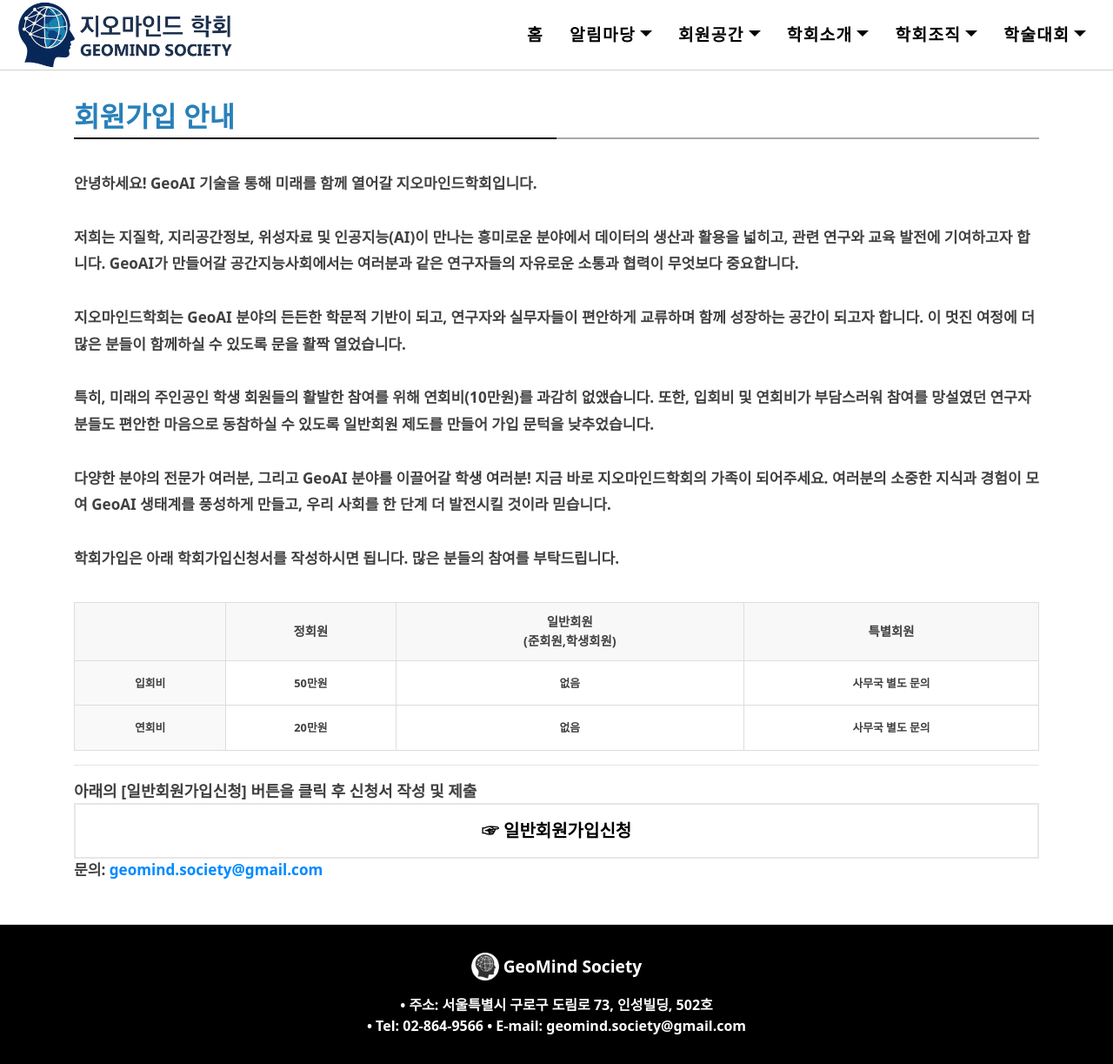
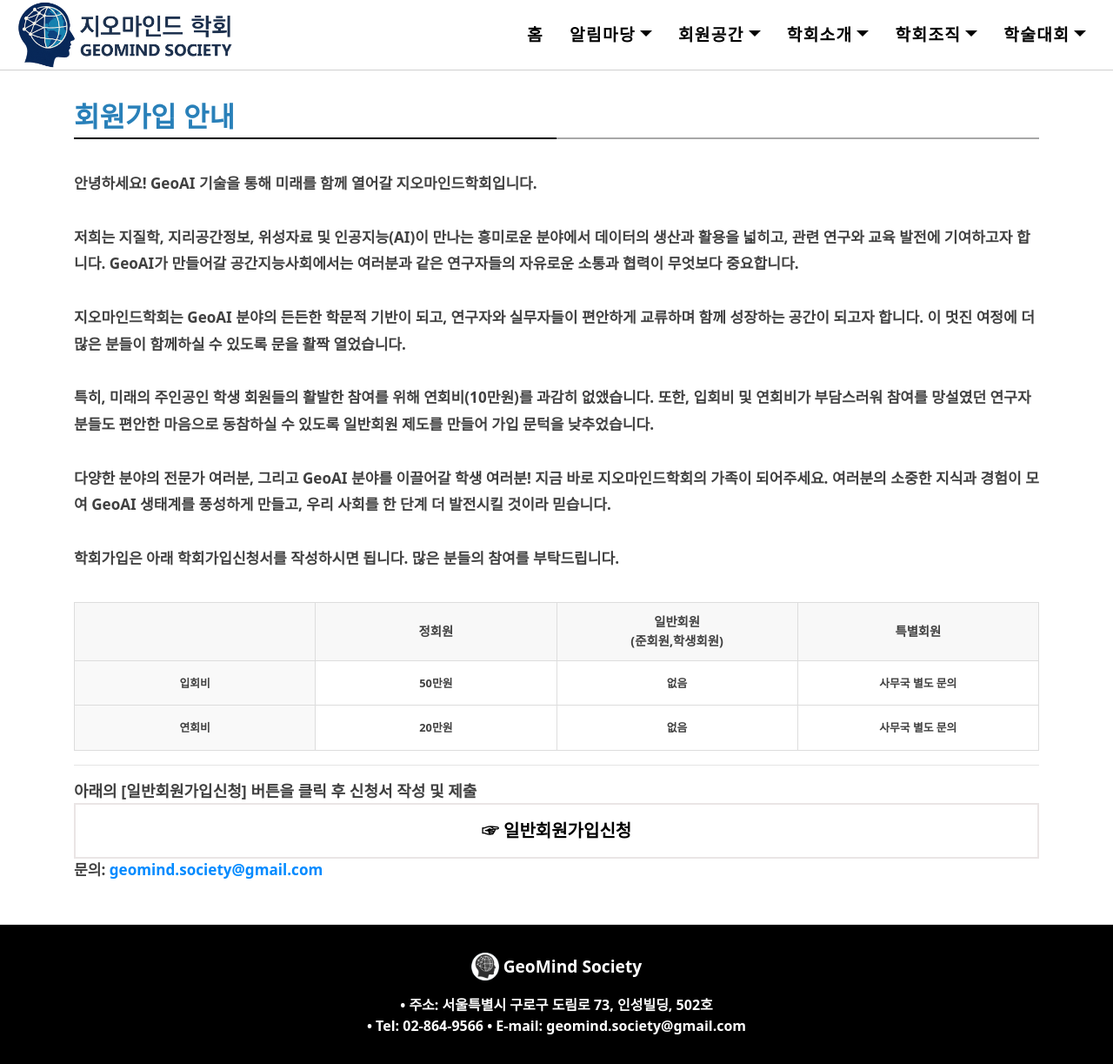
Before and after one commit to geomindgars/geomindgars.github.io, a Jekyll site: the page built from 회원가입안내.md, in a window 1280 px wide and 1223 px high. Shown: the whole window at 87% size. Built offline with Jekyll 4.4.1, drawn with Linux system fonts in a browser that asks for light colours; nearby versions of some CDN libraries.

Commit message:
회원가입안내.md 업데이트

```diff
--- a/회원가입안내.md
+++ b/회원가입안내.md
@@ -50,31 +50,30 @@ tilte:
   학회가입은 아래 학회가입신청서를 작성하시면 됩니다. 많은 분들의 참여를 부탁드립니다.
 </p>
 
-  <table style="width: 100%; border-collapse: collapse; font-size: 0.95em; margin-top: 2em;">
-    <thead style="background-color: #f2f2f2;">
-      <tr>
-        <th style="padding: 0.8em; border: 1px solid #ddd;"></th>
-        <th style="padding: 0.8em; border: 1px solid #ddd; text-align: center;">정회원</th>
-        <th style="padding: 0.8em; border: 1px solid #ddd; text-align: center;">일반회원<br>(준회원,학생회원)</th>
-        <th style="padding: 0.8em; border: 1px solid #ddd; text-align: center;">특별회원</th>
-      </tr>
-    </thead>
-    <tbody>
-      <tr>
-        <td style="padding: 0.8em; border: 1px solid #ddd; background-color: #f9f9f9; font-weight: bold;">입회비</td>
-        <td style="padding: 0.8em; border: 1px solid #ddd; text-align: center;">50만원</td>
-        <td style="padding: 0.8em; border: 1px solid #ddd; text-align: center;">없음</td>
-        <td style="padding: 0.8em; border: 1px solid #ddd; text-align: center;">사무국 별도 문의</td>
-      </tr>
-      <tr>
-        <td style="padding: 0.8em; border: 1px solid #ddd; background-color: #f9f9f9; font-weight: bold;">연회비</td>
-        <td style="padding: 0.8em; border: 1px solid #ddd; text-align: center;">20만원</td>
-        <td style="padding: 0.8em; border: 1px solid #ddd; text-align: center;">없음</td>
-        <td style="padding: 0.8em; border: 1px solid #ddd; text-align: center;">사무국 별도 문의</td>
-      </tr>
-
-    </tbody>
-  </table>
+ <table style="width: 100%; border-collapse: collapse; font-size: 0.95em; margin-top: 2em; table-layout: fixed;">
+  <thead style="background-color: #f2f2f2;">
+    <tr>
+      <th style="padding: 0.8em; border: 1px solid #ddd; width: 25%;"></th>
+      <th style="padding: 0.8em; border: 1px solid #ddd; text-align: center; width: 25%;">정회원</th>
+      <th style="padding: 0.8em; border: 1px solid #ddd; text-align: center; width: 25%;">일반회원<br>(준회원,학생회원)</th>
+      <th style="padding: 0.8em; border: 1px solid #ddd; text-align: center; width: 25%;">특별회원</th>
+    </tr>
+  </thead>
+  <tbody>
+    <tr>
+      <td style="padding: 0.8em; border: 1px solid #ddd; background-color: #f9f9f9; font-weight: bold;">입회비</td>
+      <td style="padding: 0.8em; border: 1px solid #ddd; text-align: center;">50만원</td>
+      <td style="padding: 0.8em; border: 1px solid #ddd; text-align: center;">없음</td>
+      <td style="padding: 0.8em; border: 1px solid #ddd; text-align: center;">사무국 별도 문의</td>
+    </tr>
+    <tr>
+      <td style="padding: 0.8em; border: 1px solid #ddd; background-color: #f9f9f9; font-weight: bold;">연회비</td>
+      <td style="padding: 0.8em; border: 1px solid #ddd; text-align: center;">20만원</td>
+      <td style="padding: 0.8em; border: 1px solid #ddd; text-align: center;">없음</td>
+      <td style="padding: 0.8em; border: 1px solid #ddd; text-align: center;">사무국 별도 문의</td>
+    </tr>
+  </tbody>
+ </table>
 <hr>
 <p>
 아래의 [일반회원가입신청] 버튼을 클릭 후 신청서 작성 및 제출<br>
```
